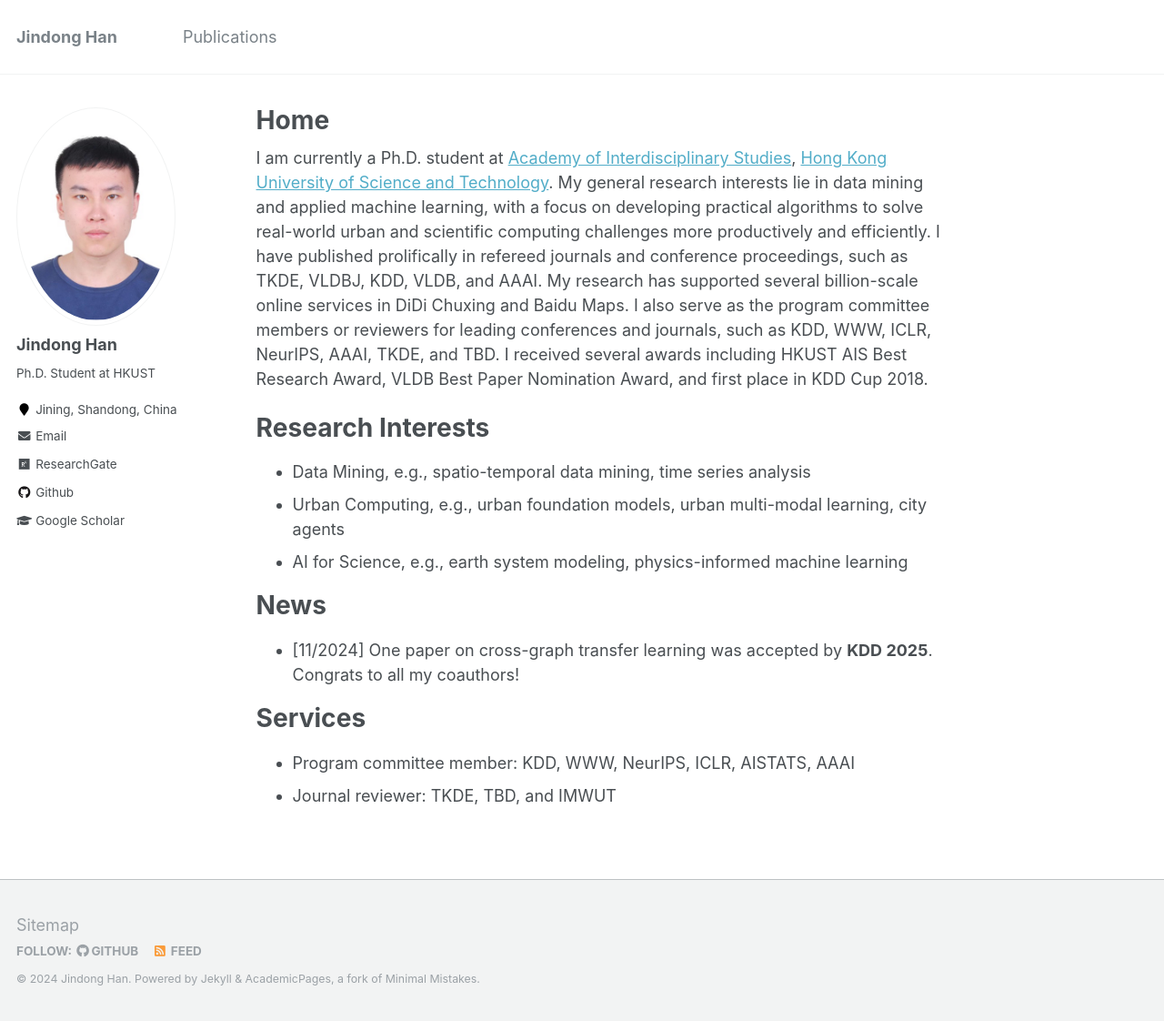
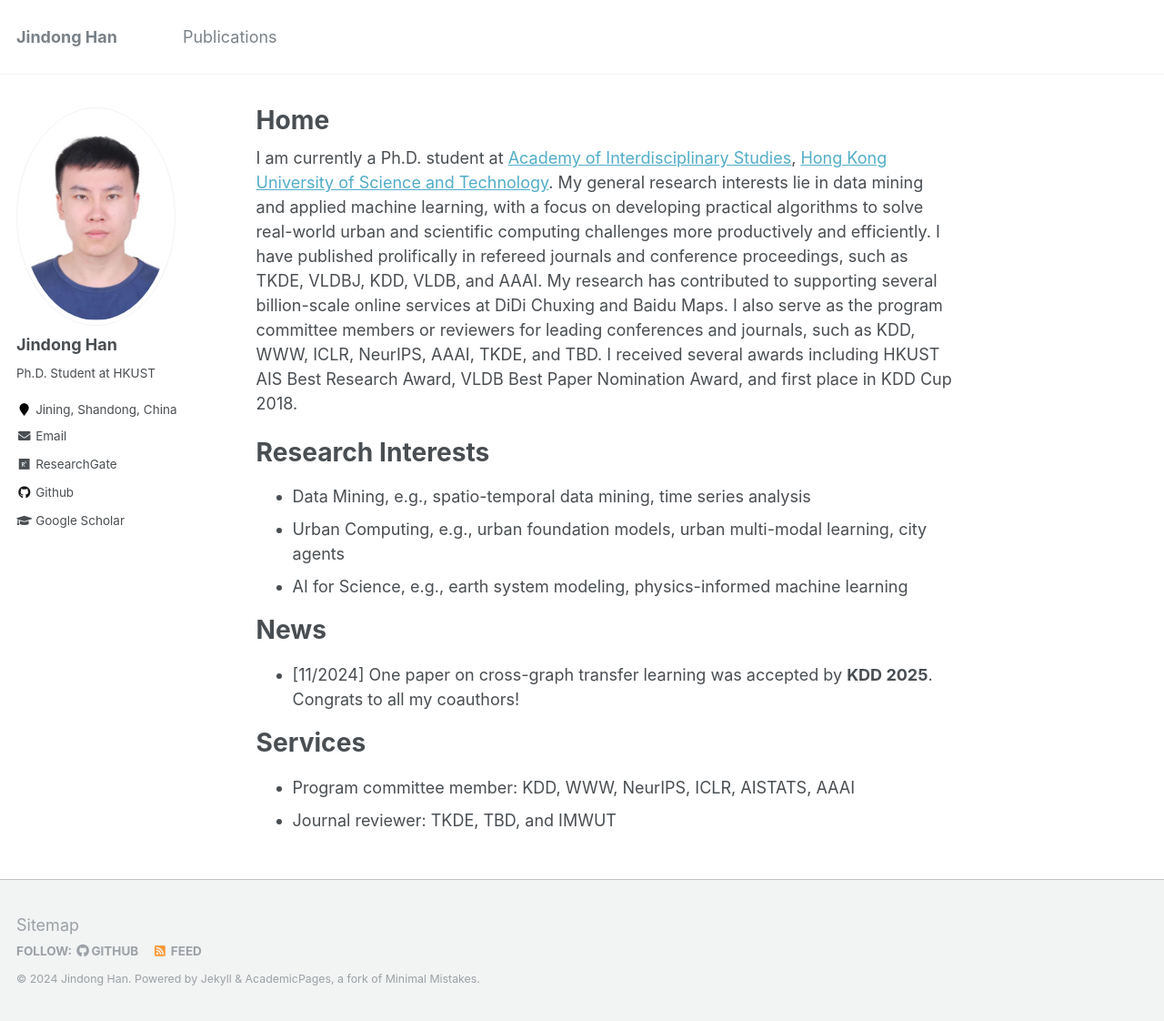
Before and after one commit to jhanao-hkust/jhanao-hkust.github.io, a Jekyll site: the page built from _pages/about.md, in a window 1280 px wide and 1122 px high. Shown: the whole window at 91% size. Built offline with Jekyll 4.4.1, drawn with Linux system fonts in a browser that asks for light colours.

Commit message:
Update about.md

```diff
--- a/_pages/about.md
+++ b/_pages/about.md
@@ -8,7 +8,7 @@ redirect_from:
   - /about.html
 ---
 
-I am currently a Ph.D. student at [Academy of Interdisciplinary Studies](https://ais.hkust.edu.hk/), [Hong Kong University of Science and Technology](https://hkust.edu.hk/). My general research interests lie in data mining and applied machine learning, with a focus on developing practical algorithms to solve real-world urban and scientific computing challenges more productively and efficiently. I have published prolifically in refereed journals and conference proceedings, such as TKDE, VLDBJ, KDD, VLDB, and AAAI. My research has supported several billion-scale online services in DiDi Chuxing and Baidu Maps. I also serve as the program committee members or reviewers for leading conferences and journals, such as KDD, WWW, ICLR, NeurIPS, AAAI, TKDE, and TBD. I received several awards including HKUST AIS Best Research Award, VLDB Best Paper Nomination Award, and first place in KDD Cup 2018.
+I am currently a Ph.D. student at [Academy of Interdisciplinary Studies](https://ais.hkust.edu.hk/), [Hong Kong University of Science and Technology](https://hkust.edu.hk/). My general research interests lie in data mining and applied machine learning, with a focus on developing practical algorithms to solve real-world urban and scientific computing challenges more productively and efficiently. I have published prolifically in refereed journals and conference proceedings, such as TKDE, VLDBJ, KDD, VLDB, and AAAI. My research has contributed to supporting several billion-scale online services at DiDi Chuxing and Baidu Maps. I also serve as the program committee members or reviewers for leading conferences and journals, such as KDD, WWW, ICLR, NeurIPS, AAAI, TKDE, and TBD. I received several awards including HKUST AIS Best Research Award, VLDB Best Paper Nomination Award, and first place in KDD Cup 2018.
 
 # Research Interests
 * Data Mining, e.g., spatio-temporal data mining, time series analysis
```
